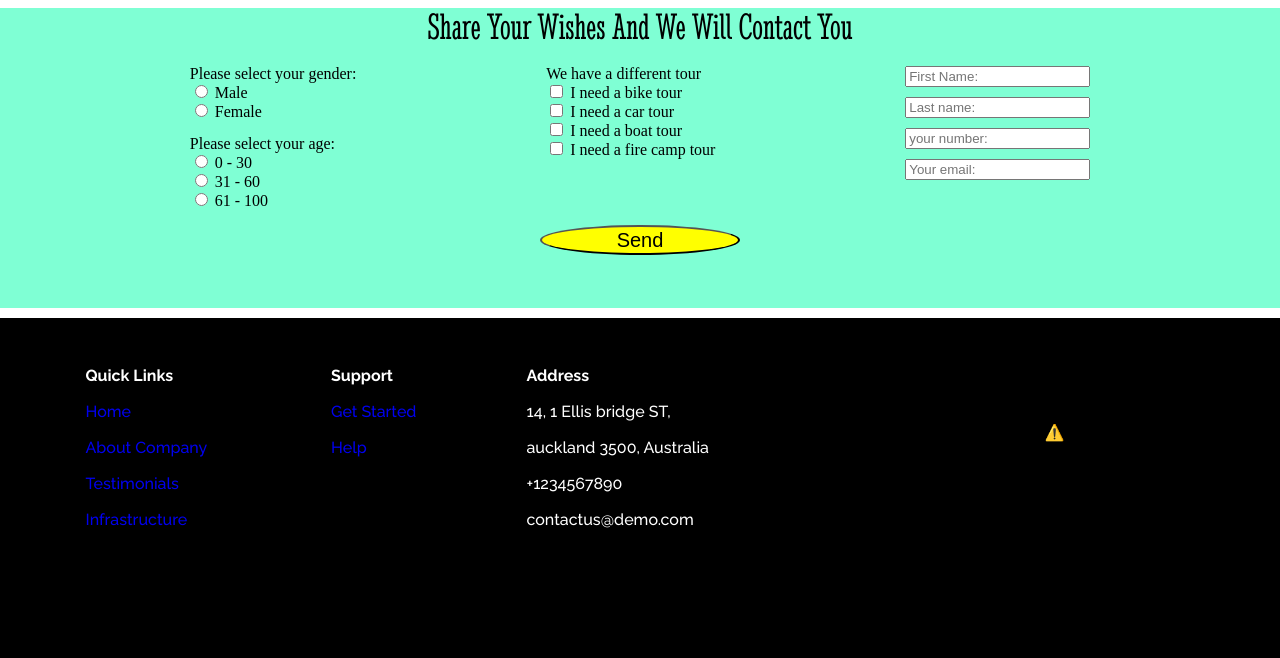
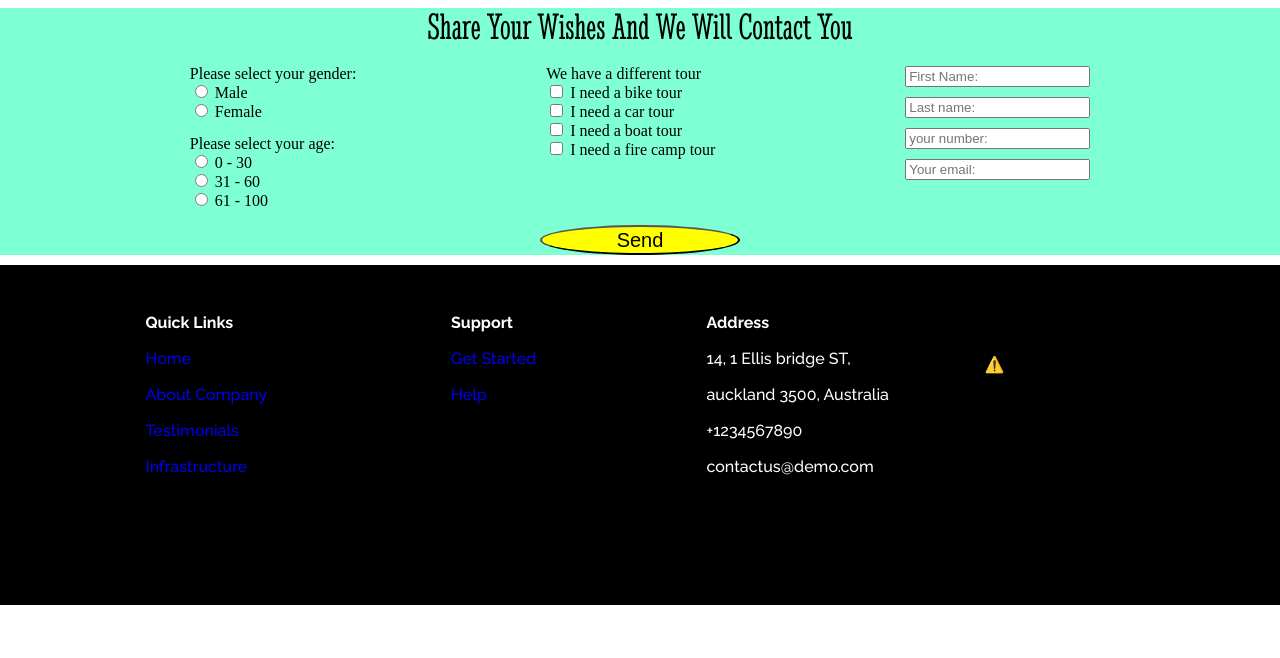
Before and after one commit to shalvaj/Project, a plain HTML site: page index.html in a window 1280 px wide. Shown: the part 3406-4064 px from the top of the page. After the commit the page ends 4011 px from the top, so only its background shows below. Drawn offline with nearby package versions, Linux system fonts and the light colour scheme; no server answers.

Commit message:
added some corections again

```diff
--- a/styles/style.css
+++ b/styles/style.css
@@ -193,8 +193,11 @@
 }
 /* This is form section */
 .form-div {
+    max-width: 1520px;
+    width: 100%;
     background-color: aquamarine;
     height: 300px;
+    height: auto;
     margin: 0 auto;
     margin-top: 10px;
 }
@@ -235,7 +238,6 @@
     font-size: 20px;
 }
 /* This is footer */
-     /* This is first div */
 .div-foot {
     max-width: 1520px;
     width: 100%;
@@ -246,6 +248,7 @@
     justify-content: space-evenly;
     margin-top: 10px;
 }
+    /* This is first div */
 .frst-div {
     max-width: 160px;
     width: 100%;
@@ -296,8 +299,3 @@
     margin-top: 20px;
     font-family: 'Raleway-Medium';
 }
-    /* this is animation */
-.div-anime {
-    margin-left: 300px;
-    padding-top: 15px;
-}
```
